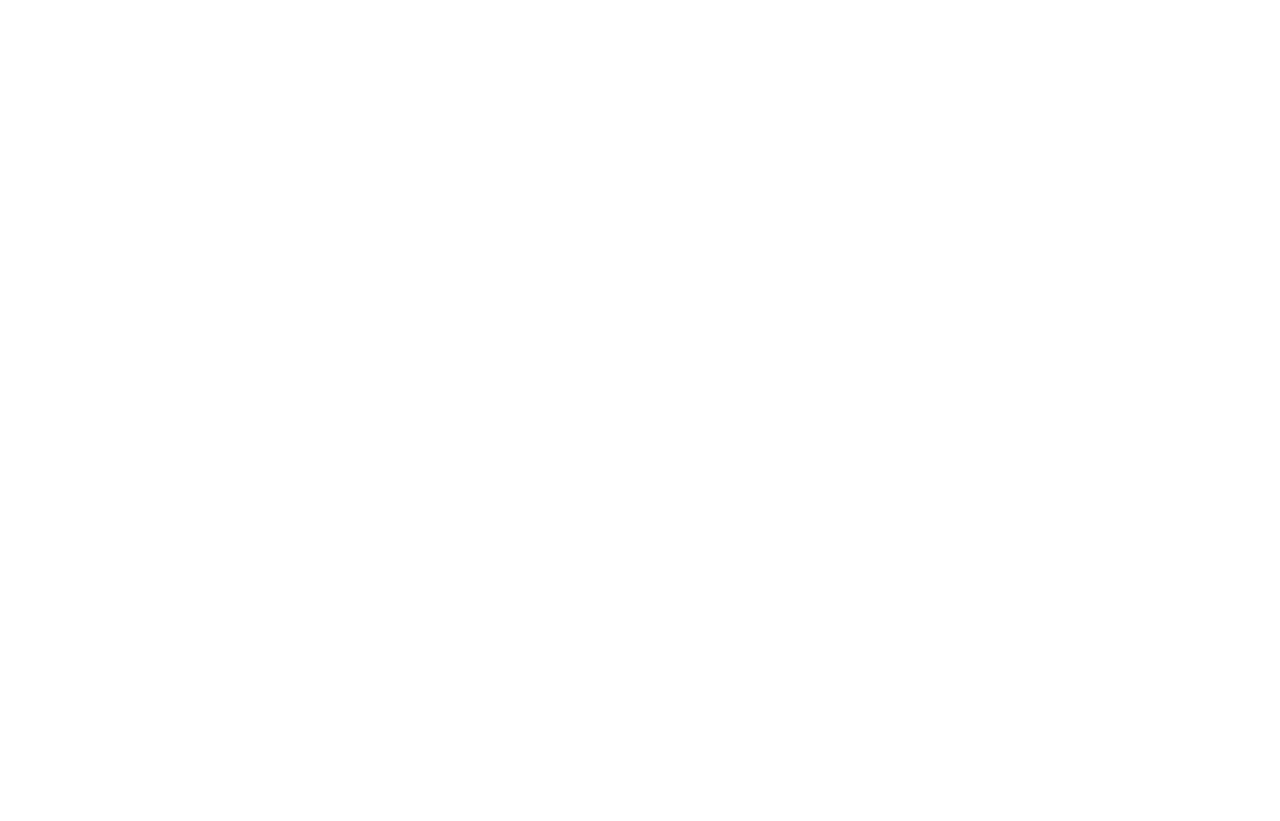
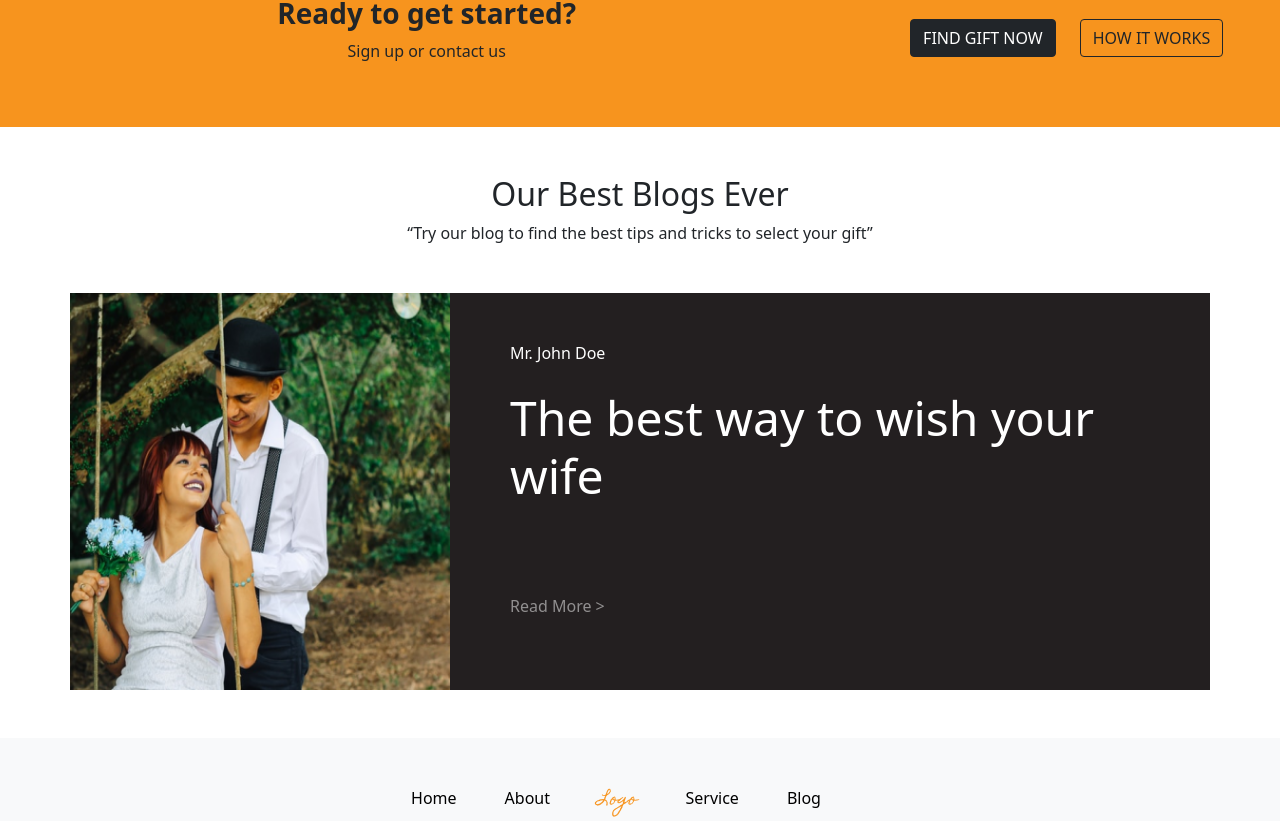
Before and after one commit to victormreis/gift-store, an Angular app: page / in a window 1280 px wide. Shown: the part 1976-2797 px from the top of the page. Before the commit the page ends 800 px from the top, so only its background shows below. Built offline with nearby package versions, Linux system fonts and the light colour scheme; a web font is replaced by a local one.

Commit message:
Footer component Criação do conteudo do footer estilização do footer

```diff
--- a/src/app/app.component.html
+++ b/src/app/app.component.html
@@ -1,8 +1,8 @@
 <div class="container-fluid">
-  <!-- <app-menu></app-menu>
+  <app-menu></app-menu>
   <app-main></app-main>
   <app-carrousel></app-carrousel>
   <app-get-started></app-get-started>
-  <app-our-best></app-our-best> -->
+  <app-our-best></app-our-best>
   <app-footer></app-footer>
 </div>
--- a/src/app/footer/footer.component.css
+++ b/src/app/footer/footer.component.css
@@ -0,0 +1,13 @@
+.logo-color{
+  color: #F7941E;
+}
+
+.linha{
+  width: 100%;
+  border: 1px solid rgba(0, 0, 0, 0.623);
+}
+
+a{
+  text-decoration: none;
+  color: black;
+}
--- a/src/app/footer/footer.component.html
+++ b/src/app/footer/footer.component.html
@@ -1 +1,28 @@
-<p>footer works!</p>
+<div class="row bg-light flex justify-content-center align-items-center">
+  <div class="col-md-10 mt-5 text-center">
+
+    <div class="mb-5">
+      <a href="#" class="me-5 d-none d-md-inline">Home</a>
+      <a href="#" class="me-5 d-none d-md-inline">About</a>
+      <a href="#" class="home-font logo-color m-auto me-md-5">Logo</a>
+      <a href="#" class="me-5 d-none d-md-inline">Service</a>
+      <a href="#" class="me-5 d-none d-md-inline">Blog</a>
+    </div>
+    <div class="linha mb-5"></div>
+
+    <div class="mb-4">
+      <a href=""><i class="fa-brands fa-facebook me-3"></i></a>
+      <a href=""><i class="fa-brands fa-twitter me-3"></i></a>
+      <a href=""><i class="fa-brands fa-instagram me-3"></i></a>
+      <a href=""><i class="fa-brands fa-youtube me-3"></i></a>
+      <a href=""><i class="fa-brands fa-pinterest me-3"></i></a>
+    </div>
+
+    <div class="mb-4">
+      <p>&copy;2010-2020 Privacy - Terms</p>
+    </div>
+
+
+  </div>
+
+</div>
```
